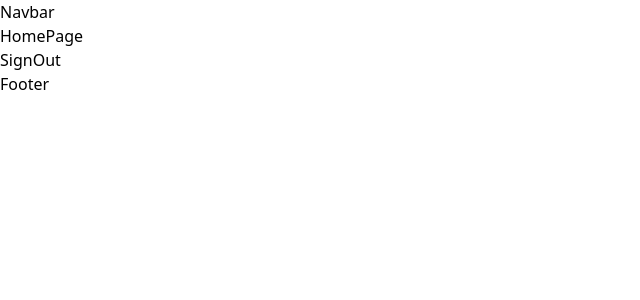
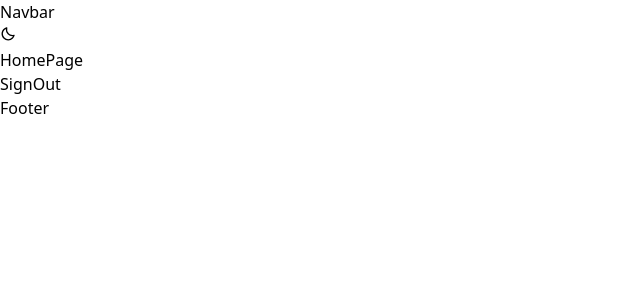
Before and after one commit to ojasvatomar47/Food-Link, a React (Vite) app in the folder client/: page / in a window 1280 px wide. Shown: the top 300 px of the page, without its empty margins (0-640 px from the left). Built offline with nearby package versions, Linux system fonts and the light colour scheme.

Commit message:
Dark mode context initialization

```diff
--- a/client/package.json
+++ b/client/package.json
@@ -18,6 +18,7 @@
     "prettier": "^3.2.5",
     "react": "^18.2.0",
     "react-dom": "^18.2.0",
+    "react-icons": "^5.2.0",
     "react-router-dom": "^6.22.3",
     "sass": "^1.71.1",
     "socket.io-client": "^4.7.5",
--- a/client/src/App.jsx
+++ b/client/src/App.jsx
@@ -29,6 +29,9 @@ import ChatRoomPage from './pages/ChatInterfacePages/ChatRoomPage/ChatRoomPage';
 
 // Other Pages
 import AboutPage from './pages/AboutPage/AboutPage';
+
+// Context
+import { DarkModeProvider } from './context/DarkModeContext';
 
 // Error Pages
 import NotFoundPage from './pages/ErrorPages/NotFoundPage/NotFoundPage';
@@ -102,9 +105,11 @@ const router = createBrowserRouter([
 
 const App = () => {
   return (
-    <div>
-      <RouterProvider router={router} />
-    </div>
+    <DarkModeProvider>
+      <div>
+        <RouterProvider router={router} />
+      </div>
+    </DarkModeProvider>
   )
 }
 
--- a/client/src/components/Navbar/Navbar.jsx
+++ b/client/src/components/Navbar/Navbar.jsx
@@ -1,8 +1,36 @@
-import React from 'react'
+import React, { useEffect } from 'react'
+import { useDarkMode } from '../../context/DarkModeContext';
+import { BiSun, BiMoon } from 'react-icons/bi';
+import { useNavigate } from 'react-router-dom';
 
 const Navbar = () => {
+  const navigate = useNavigate();
+  const { isDarkMode, toggleDarkMode } = useDarkMode();
+
+  // Loading Dark Mode
+  useEffect(() => {
+    const savedDarkMode = localStorage.getItem('darkMode') === 'true';
+    if (savedDarkMode !== isDarkMode) {
+      toggleDarkMode();
+    }
+  }, [isDarkMode, toggleDarkMode]);
+
   return (
-    <div>Navbar</div>
+    <div className='flex'>
+      <p>
+        Navbar
+      </p>
+      <div>
+        <button
+          onClick={toggleDarkMode}
+          className={`flex items-center text-lg md:text-xl lg:text-xl font-bold p-2 ${isDarkMode ? 'text-black' : 'text-black'} border-gray-400 transition-colors duration-300`}
+        >
+          <span>
+            {isDarkMode ? <BiSun /> : <BiMoon />}
+          </span>
+        </button>
+      </div>
+    </div>
   )
 }
 
--- /dev/null
+++ b/client/src/context/DarkModeContext.jsx
@@ -0,0 +1,30 @@
+import React, { createContext, useState, useContext, useEffect } from 'react';
+
+export const DarkModeContext = createContext();
+
+export const useDarkMode = () => {
+    return useContext(DarkModeContext);
+};
+
+export const DarkModeProvider = ({ children }) => {
+    const [isDarkMode, setIsDarkMode] = useState(false);
+
+    const toggleDarkMode = () => {
+        const newDarkMode = !isDarkMode;
+        setIsDarkMode(newDarkMode);
+        localStorage.setItem('darkMode', newDarkMode.toString()); // Convert boolean to string
+        console.log("Toggled Dark Mode:", newDarkMode); // Debugging
+    };
+
+    useEffect(() => {
+        const savedDarkMode = localStorage.getItem('darkMode') === 'true';
+        setIsDarkMode(savedDarkMode);
+        console.log("Initial Dark Mode:", savedDarkMode); // Debugging
+    }, []);
+
+    return (
+        <DarkModeContext.Provider value={{ isDarkMode, toggleDarkMode }}>
+            {children}
+        </DarkModeContext.Provider>
+    );
+};
```
Also changed, not shown: 1 other file (tests, documents, lock files or other folders).
